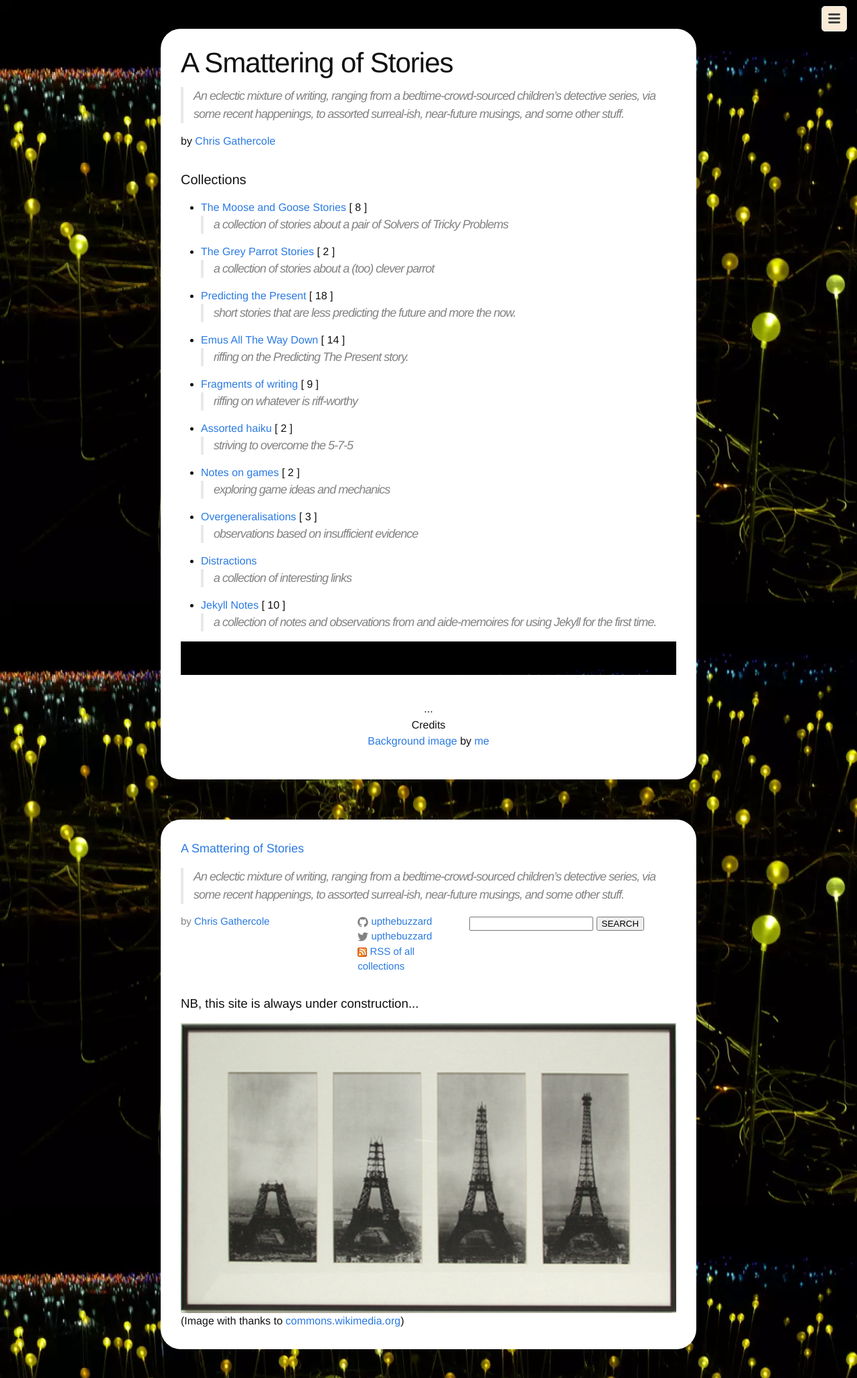
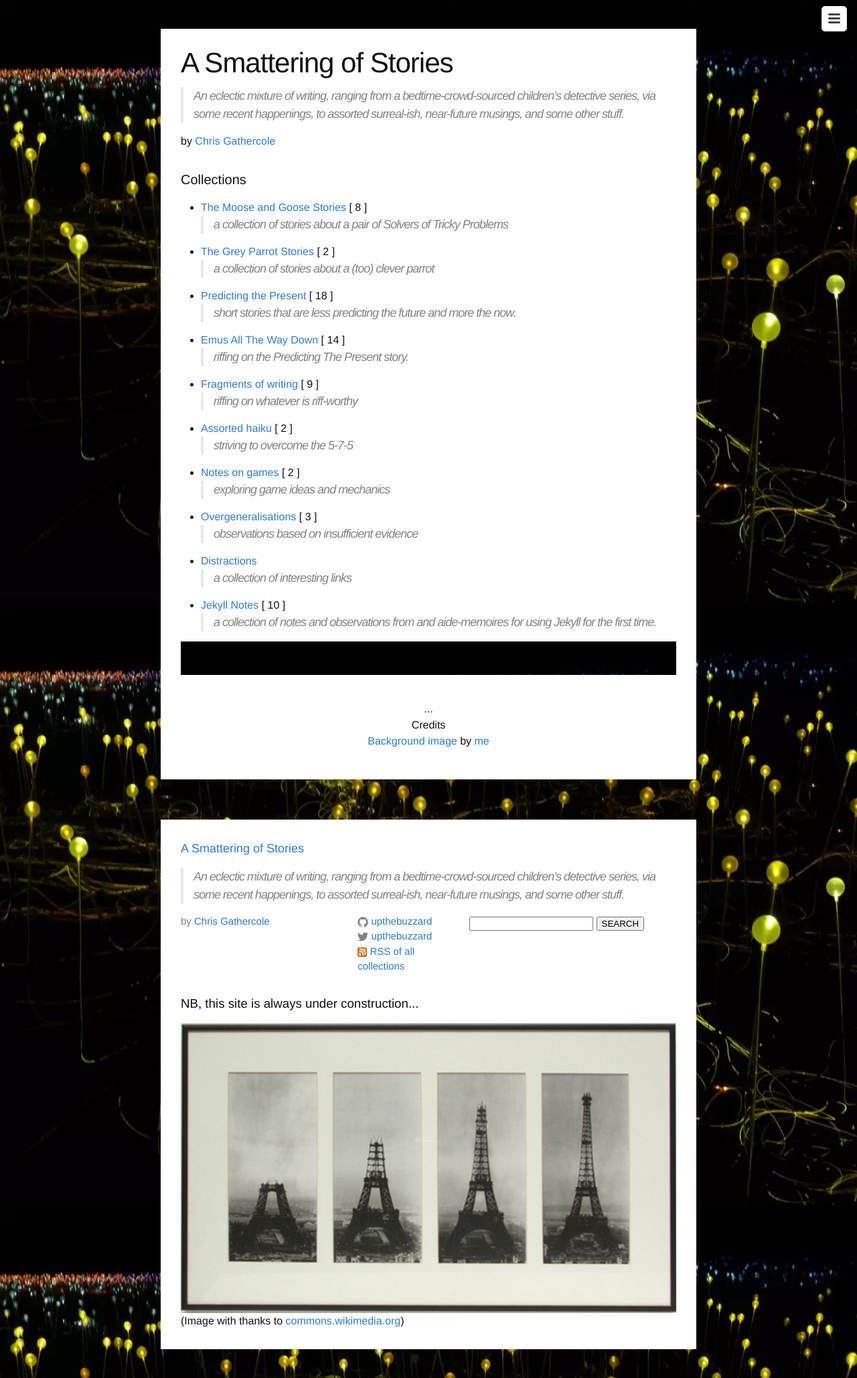
Before and after one commit to upthebuzzard/upthebuzzard.github.io, a Jekyll site: the page built from index.md, in a window 1280 px wide. Shown: the whole page at 67% size. Built offline with Jekyll 4.4.1, drawn with Linux system fonts in a browser that asks for light colours; some web fonts are replaced.

Commit message:
no more antiquewhite

```diff
--- a/_sass/minima/_base.scss
+++ b/_sass/minima/_base.scss
@@ -172,7 +172,7 @@
   background-color: white;
   padding-top: $spacing-unit;
   padding-bottom: $spacing-unit;
-  border-radius: $spacing-unit;
+  // border-radius: $spacing-unit;
 
   @include media-query($on-laptop) {
     max-width: -webkit-calc(#{$content-width} - (#{$spacing-unit}));
--- a/assets/main.scss
+++ b/assets/main.scss
@@ -14,7 +14,8 @@
 $spacing-unit:     30px;
 
 $text-color:       #111;
-$background-color: antiquewhite;
+// $background-color: antiquewhite;
+$background-color: white;
 $brand-color:      #2a7ae2;
 
 $grey-color:       #828282;
```
